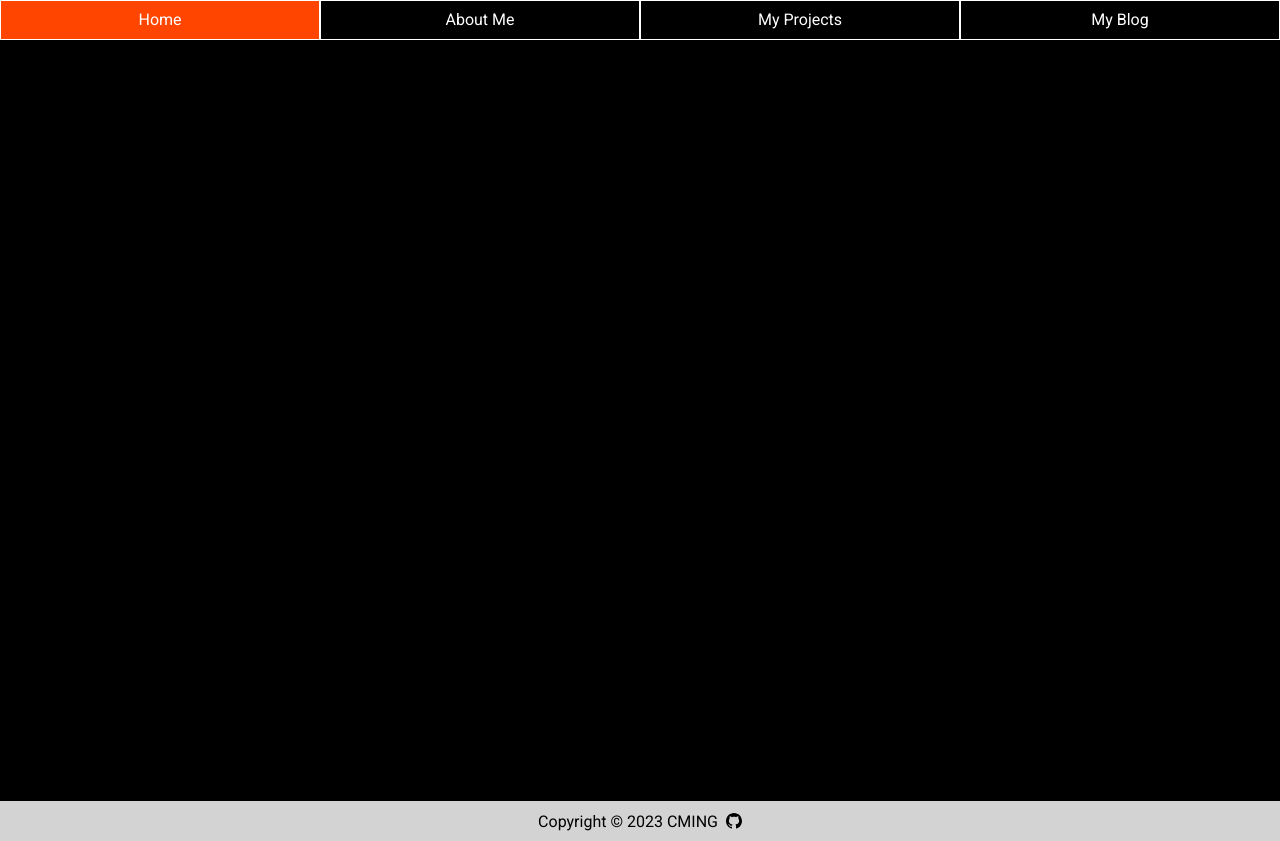
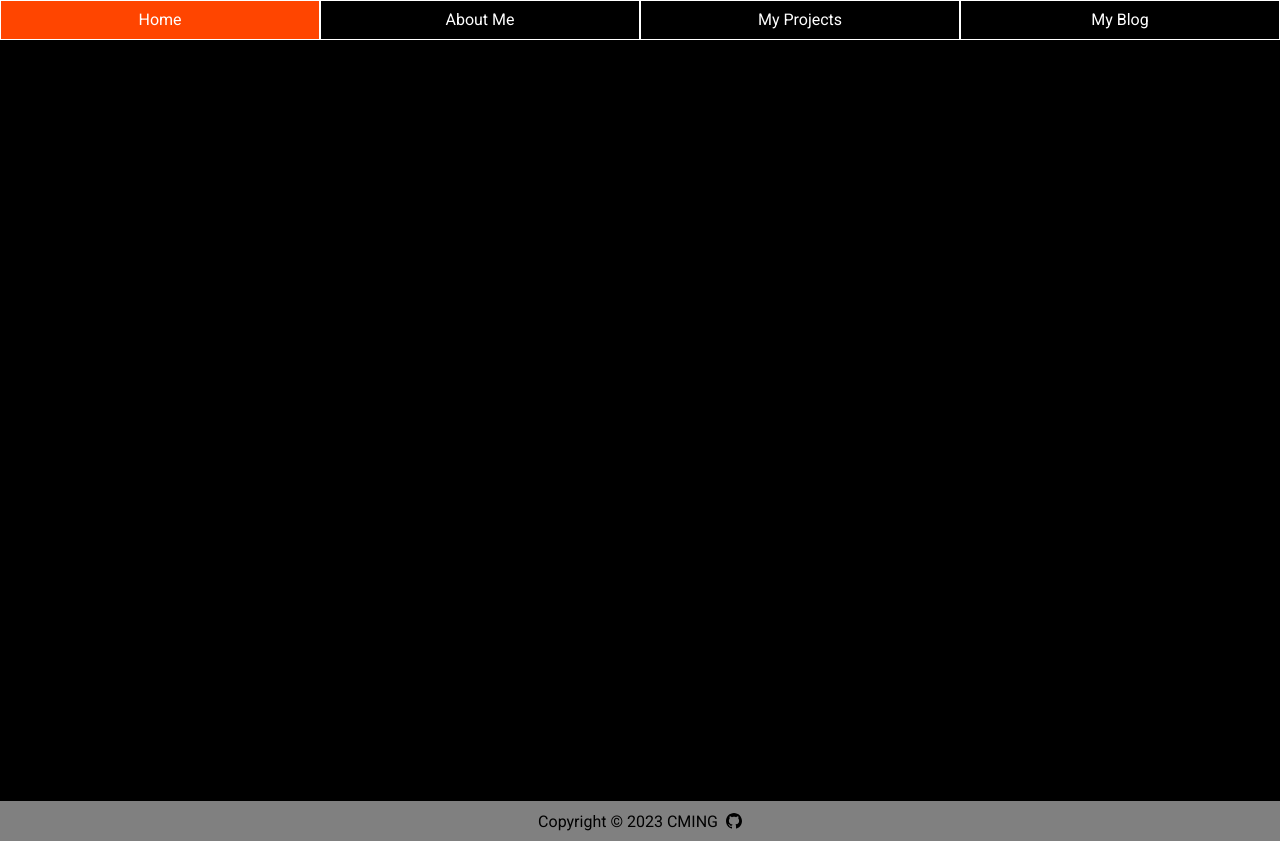
Before and after one commit to CMING3/my-website, a React (Create React App) app: page / in a window 1280 px wide. Built offline with nearby package versions, Linux system fonts and the light colour scheme.

Commit message:
changed background color to grey

```diff
--- a/src/styles/footer.module.css
+++ b/src/styles/footer.module.css
@@ -2,7 +2,7 @@
     display: flex;
     justify-content: center;
     align-items: center;
-    background-color: lightgray;
+    background-color: gray;
     border-top: 1px solid black;
     height:5vh;
     text-decoration: none;
```
